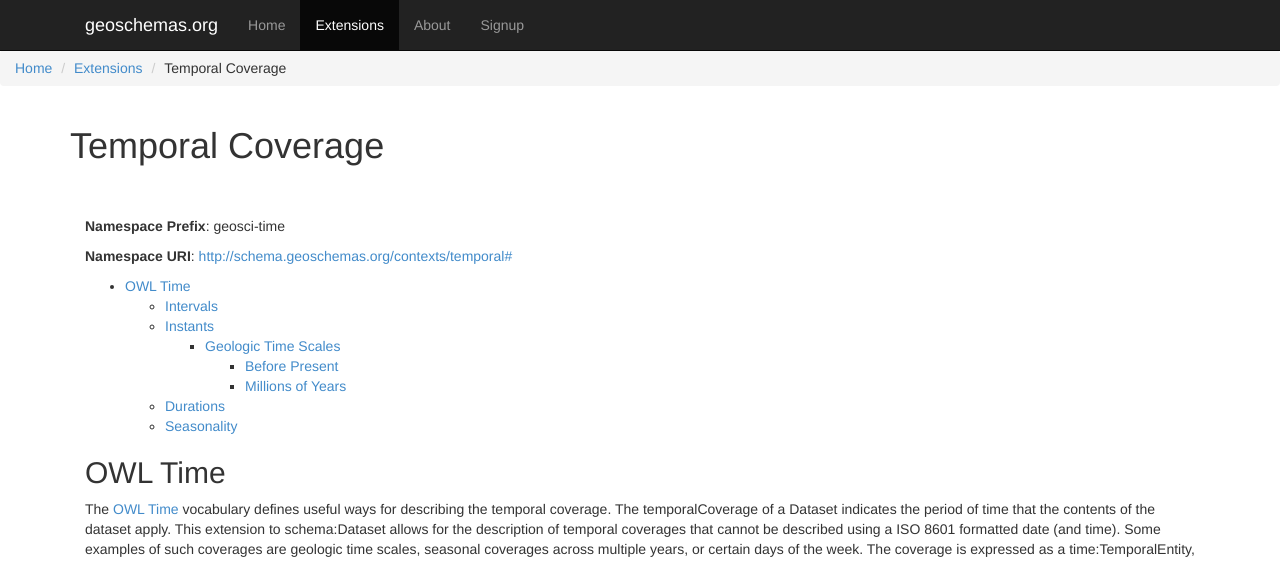
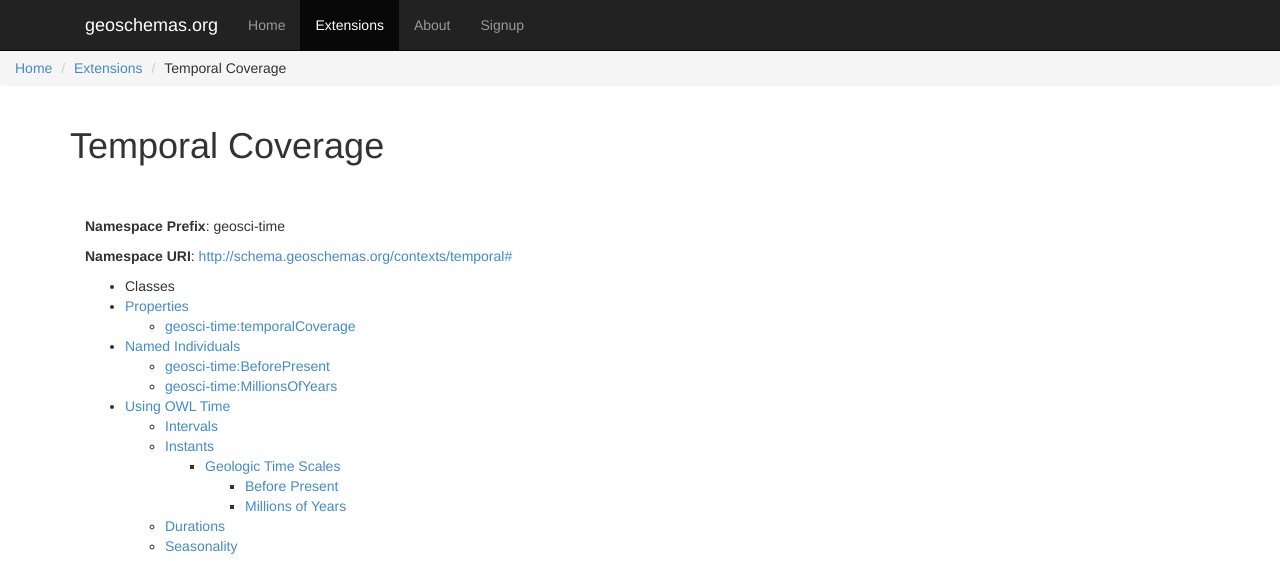
Before and after one commit to geoschemas-org/geoschemas-org.github.io, a Jekyll site: the page built from extensions/temporal.md, in a window 1280 px wide and 1400 px high. Shown: the top 561 px of the window. Built offline with Jekyll 4.4.1, drawn with Linux system fonts in a browser that asks for light colours; our own code applies the rules of GitHub Pages for plain Markdown files; some of the changed text lies outside the part shown.

Commit message:
Update temporal.md

````diff
--- a/extensions/temporal.md
+++ b/extensions/temporal.md
@@ -13,8 +13,13 @@ __Namespace Prefix__: geosci-time
 
 __Namespace URI__: 	[http://schema.geoschemas.org/contexts/temporal#](http://geoschemas.org/contexts/temporal.jsonld)
 
-
-* [OWL Time](#owl-time)
+* Classes
+* [Properties](#properties)
+  * [geosci-time:temporalCoverage](#temporalCoverage)
+* [Named Individuals](#namedindividuals)
+  * [geosci-time:BeforePresent](#BeforePresent)
+  * [geosci-time:MillionsOfYears](#MillionsOfYears)
+* [Using OWL Time](#owl-time)
   * [Intervals](#intervals)
   * [Instants](#instants)
     * [Geologic Time Scales](#geologic-time-scales)
@@ -23,12 +28,60 @@ __Namespace URI__: 	[http://schema.geoschemas.org/contexts/temporal#](http://geo
   * [Durations](#durations)
   * [Seasonality](#seasonality)
 
-## OWL Time
+<a name="classes"></a>
+
+## Classes
+
+*none*
+
+[back to top](#top)
+<hr/>
+<a name="properties"></a>
+
+## Properties
+
+<a name="temporalCoverage"></a>
+__geosci-time:temporalCoverage__ - Use the [OWL-Time vocabulary](https://www.w3.org/TR/owl-time/) to describe the temporal coverage of a Dataset.
+
+Domain: [schema:Dataset](http://schema.org/Dataset)
+Range: [time:TemporalEntity](https://www.w3.org/TR/owl-time/#time:TemporalEntity)
+
+[back to top](#top)
+<hr/>
+<a name="namedindividuals"></a>
+
+## Named Individuals
+
+<a name="BeforePresent"></a>
+__geosci-time:BeforePresent__ - For defining the 'Before Present' (BP) temporal reference system for use in OWL-Time ([time:hasTRS](https://www.w3.org/TR/owl-time/#time:hasTRS))
+
+Type: [time:TRS](https://www.w3.org/TR/owl-time/#time:TRS)
+
+Temporal position expressed numerically in years before January 1, 1950
+
+<a name="MillionsOfYears"></a>
+__geosci-time:MillionsOfYears__ - For defining the 'Millions of Years' (Ma) temporal reference system for use in OWL-Time ([time:hasTRS](https://www.w3.org/TR/owl-time/#time:hasTRS))
+
+Type: [time:TRS](https://www.w3.org/TR/owl-time/#time:TRS)
+
+Same As: http://resource.geosciml.org/classifier/cgi/geologicage/ma
+
+Temporal position expressed numerically scaled in millions of years increasing backwards relative to 1950
+
+[back to top](#top)
+<hr/>
+<a name="owl-time"></a>
+
+## Using OWL Time
 
 The [OWL Time](https://www.w3.org/TR/owl-time/) vocabulary defines useful ways for describing the temporal coverage. The temporalCoverage of a Dataset indicates the period of time that the contents of the dataset apply. This extension to schema:Dataset allows for the description of temporal coverages that cannot be described using a ISO 8601 formatted date (and time). Some examples of such coverages are geologic time scales, seasonal coverages across multiple years, or certain days of the week. The coverage is expressed as a time:TemporalEntity, typcially a time:Interval or a time:Instant.
 [OWL Time in RDF Turtle](http://www.w3.org/2006/time#)
 
 ![https://www.w3.org/TR/owl-time/](https://www.w3.org/TR/owl-time/images/TemporalEntity.png)
+
+[back to top](#top)
+<hr/>
+<a name="intervals"></a>
 
 ### Intervals
 
@@ -59,6 +112,9 @@ Example: Expressing a time interval using a [time:TemporalEntity](https://www.w3
   }
 }
 ```
+[back to top](#top)
+<hr/>
+<a name="isntants"></a>
 
 ### Instants
 
@@ -101,6 +157,10 @@ To specify a Geologic Time Scale, we use an OWL Time Instant. The example below
 }
 </pre>
 
+[back to top](#top)
+<hr/>
+<a name="durations"></a>
+
 ### Durations
 
 Sometimes, the temporal coverage of a Dataset is measured as a duration in time. For example, let's say the Dataset is the most recent data starting two weeks from the time the data is requested. Such a duration can be expressed as:
@@ -124,6 +184,10 @@ Sometimes, the temporal coverage of a Dataset is measured as a duration in time.
   }
 }
 </pre>
+
+[back to top](#top)
+<hr/>
+<a name="seasonality"></a>
 
 ### Seasonality ###
 
````
